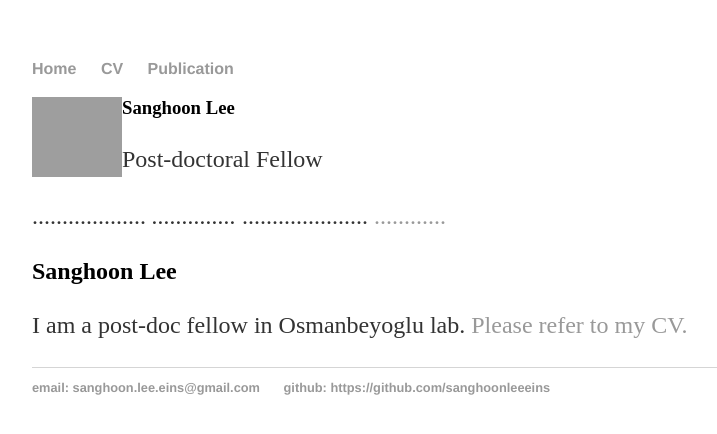
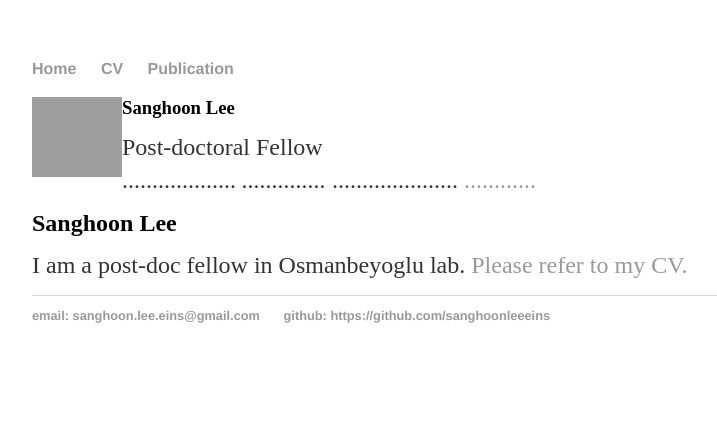
Before and after one commit to sanghoonleeeins/Practice.github.io, a Jekyll site: the page built from index.html, in a window 1280 px wide. Shown: the top 434 px of the page, without its empty margins (160-877 px from the left). Built offline with Jekyll 4.4.1, drawn with Linux system fonts in a browser that asks for light colours.

Commit message:
Update main.css

```diff
--- a/css/main.css
+++ b/css/main.css
@@ -25,7 +25,7 @@ h1 {
 }
 p {
     font-size: 1.5em;
-    line-height: 1.4em;
+    line-height: 0.4em;
     color: #333;
 }
 footer {
```
